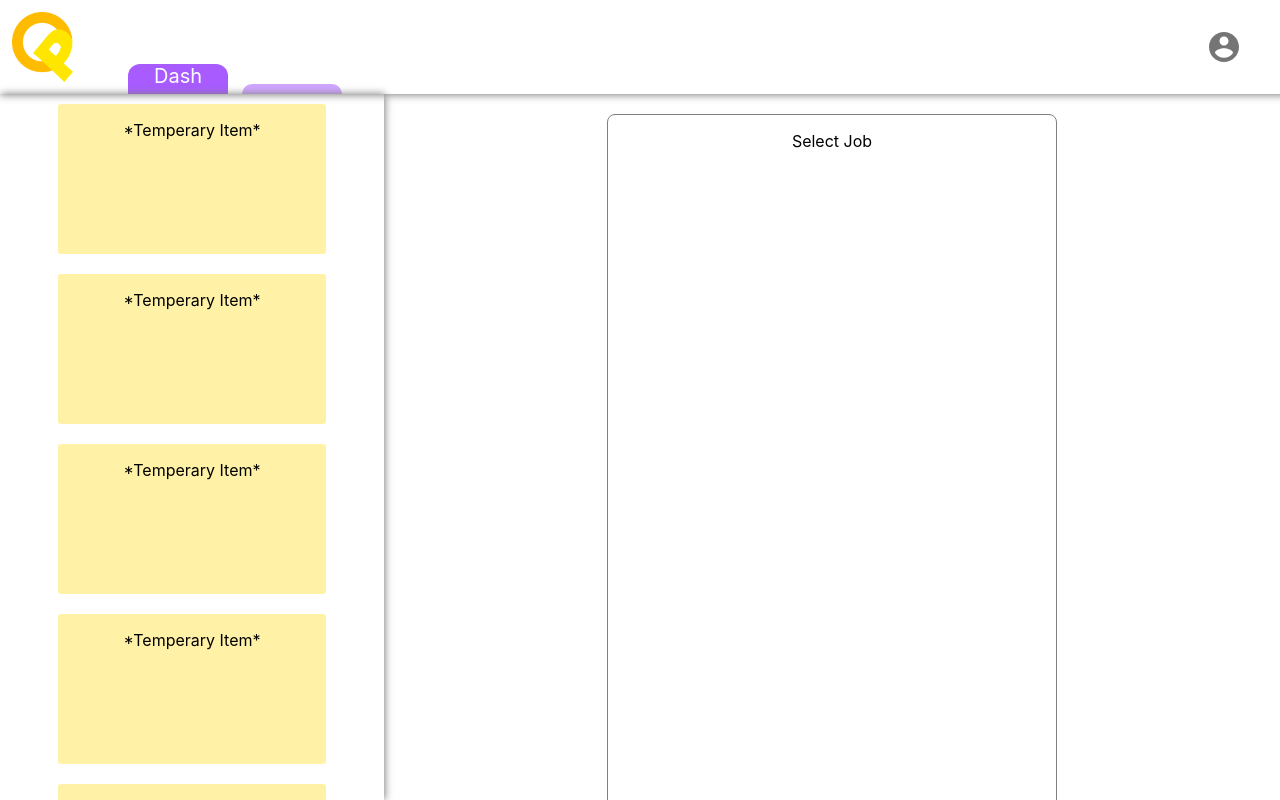
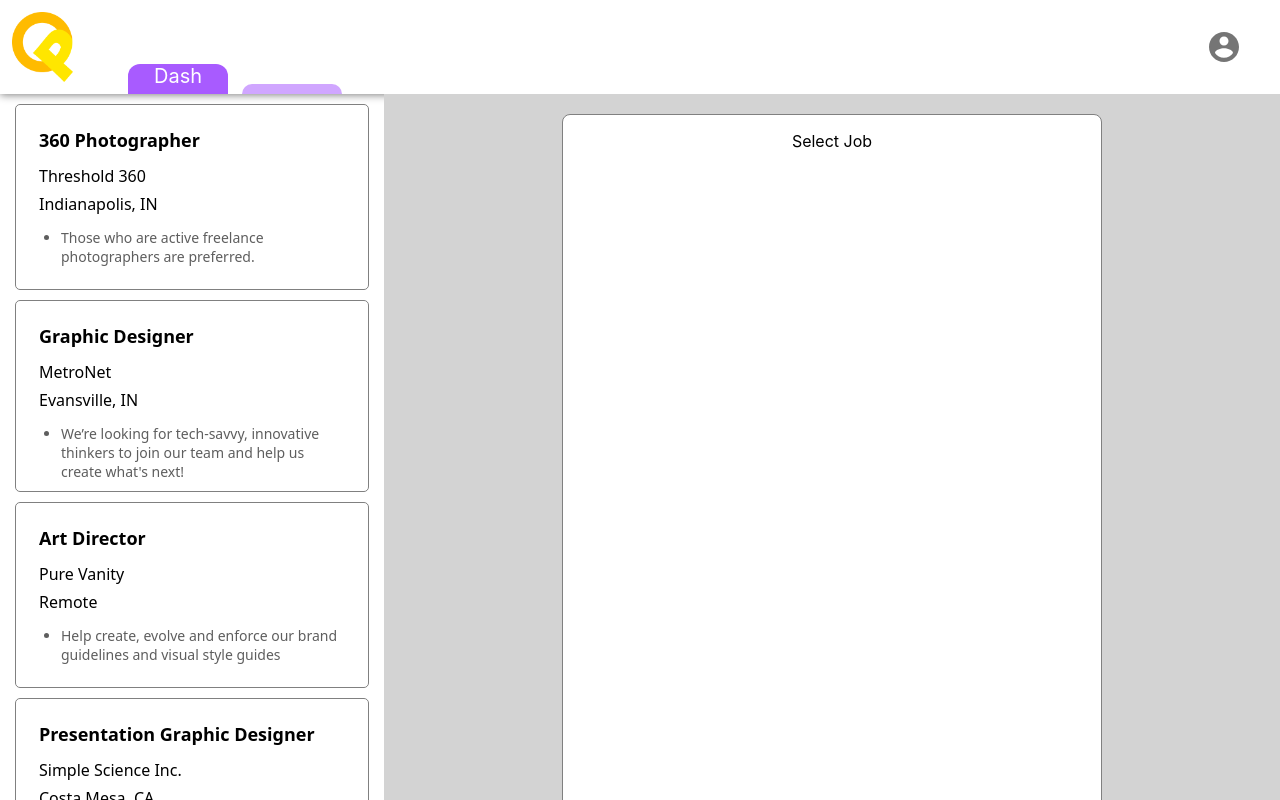
Before and after one commit to Arjunbhavsar/Job-Portal, a React (Create React App) app in the folder FrontEnd/quick-pick/: page / in a window 1280 px wide. Built offline with nearby package versions, Linux system fonts and the light colour scheme.

Commit message:
Add files via upload

```diff
--- a/FrontEnd/quick-pick/src/component/quickPick/Dashboard.css
+++ b/FrontEnd/quick-pick/src/component/quickPick/Dashboard.css
@@ -1,12 +1,19 @@
+.container {
+    display: flex;
+    height: calc(100% - 94px);
+}
+
 .left {
-    display: inline-block;
+    display: inline-flex;
     width: 30%;
     height: calc(100% - 94px);
-    position: absolute;
+    position: fixed;
     left: 0;
-    bottom: 0px;
+    bottom: 0;
     overflow-y: auto;
-    box-shadow: 1px 0px 8px gray;
+    /* box-shadow: 1px 0px 8px gray; */
+    flex-direction: column;
+    align-content: center;
 }
 
 .right {
@@ -17,24 +24,58 @@
     right: 0;
     bottom: 0px;
     overflow-y: auto;
+    background-color: #d3d3d3;
 }
 .content{
     border: grey 1px solid;
-    width: 50%;
+    width: 60%;
     position: relative;
     margin: 20px auto;
     height: 1000px;
     border-radius: 8px;
+    background-color: white;
 }
 
-.test {
+.leftItem {
+    align-self: center;
+    margin: 10px 15px 10px 15px;
+    height: fit-content;
+    max-height: 150px;
+    display: flex;
+    border-radius: 5px;
+    flex-direction: column;
+    align-items: flex-start;
+    text-align: left;
+    border: grey solid 1px;
+    font-family: 'Noto Sans','Helvetica Neue',Helvetica,Arial,sans-serif !important;
+    padding: 1.25rem;
+}
+
+.leftItem:hover {
+    background-color: #d6d6d6;
+    transition: background-color 0.5s linear 0s;
+    -webkit-transition: background-color 0.5s linear 0s;
+}
+
+.title, .description, .location, .company {
+    margin: 3px;
+    font-size: 18px;
+}
+
+.title {
+    font-weight: bold;
+    margin-bottom: 10px;
+
+}
+.location, .company {
+    font-size: 16px;
+}
+
+.description {
     margin-top: 10px;
-    margin-bottom: 10px;
-    width: 70%;
-    height: 150px;
-    display: inline-block;
-    background-color: rgb(255, 242, 166);
-    border-radius: 3px;
+    font-size: 14px;
+    color: #5e5e5e;
+    margin-left: -15px;
 }
 
 ::-webkit-scrollbar {
--- a/FrontEnd/quick-pick/src/component/quickPick/Dashboard.jsx
+++ b/FrontEnd/quick-pick/src/component/quickPick/Dashboard.jsx
@@ -5,6 +5,10 @@
 class Dashboard extends Component {
     constructor() {
         super();
+
+        this.state = {
+            jobID : 0
+        }
     }
 
     render(){
@@ -12,20 +16,19 @@
             <div class="contianer">
                 <div class="left">
                     <JobListItems />
-                    <JobListItems />
-                    <JobListItems />
-                    <JobListItems />
-                    <JobListItems />
-                    <JobListItems />
-                    <JobListItems />
-                    <JobListItems />
-                    <JobListItems />
-                    <JobListItems />
                 </div>
                 <div class="right">
                     <SelectedJob />
                 </div>
             </div>
+        )
+    }
+
+    changeJob(id){
+        this.setState(
+            ()=>{
+                return {jobID: id}
+            }
         )
     }
 }
@@ -37,7 +40,81 @@
     }
     render(){
         return(
-            <div class="test"><p>*Temperary Item*</p></div>
+            <div>
+                <div class="leftItem">
+                    <p class="title">360 Photographer</p>
+                    <p class="company">Threshold 360</p>
+                    <p class="location">Indianapolis, IN</p>
+                    {/* <p class="description">Those who are active freelance photographers are preferred.</p> */}
+                    <ul class="description">
+                        <li>Those who are active freelance photographers are preferred.</li>
+                    </ul>
+                </div>
+                <div class="leftItem">
+                    <p class="title">Graphic Designer</p>
+                    <p class="company">MetroNet</p>
+                    <p class="location">Evansville, IN</p>
+                    <ul class="description">
+                        <li>We’re looking for tech-savvy, innovative thinkers to join our team and help us create what's next!</li>
+                    </ul>
+                </div>
+                <div class="leftItem">
+                    <p class="title">Art Director</p>
+                    <p class="company">Pure Vanity</p>
+                    <p class="location">Remote</p>
+                    <ul class="description">
+                        <li>Help create, evolve and enforce our brand guidelines and visual style guides</li>
+                    </ul>
+                </div>
+                <div class="leftItem">
+                    <p class="title">Presentation Graphic Designer</p>
+                    <p class="company">Simple Science Inc.</p>
+                    <p class="location">Costa Mesa, CA</p>
+                    <ul class="description">
+                        <li>Simple Science is seeking an experienced presentation graphic designer to create corporate leadership presentation.</li>
+                    </ul>
+                </div>
+                <div class="leftItem">
+                    <p class="title">Graphic Designer</p>
+                    <p class="company">Media Components - Digital Marketing Agency</p>
+                    <p class="location">Huntingdon Valley, PA</p>
+                    <ul class="description">
+                        <li>Update and create web content for client’s website</li>
+                    </ul>
+                </div>
+                <div class="leftItem">
+                    <p class="title">Freelancer Web Developer/Designer</p>
+                    <p class="company">WSEC,LLC</p>
+                    <p class="location">Columbia, SC</p>
+                    <ul class="description">
+                        <li>We are in need of a well skilled and fairly experienced Web Developer.</li>
+                    </ul>
+                </div>
+                <div class="leftItem">
+                    <p class="title">Wordpress Web Developer</p>
+                    <p class="company">Brand3</p>
+                    <p class="location">Remote</p>
+                    <ul class="description">
+                        <li>Integrate new web products with existing web applications in order to improve the functionality or design of the organization’s website.</li>
+                    </ul>
+                </div>
+                <div class="leftItem">
+                    <p class="title">Web Designer/Content Creator</p>
+                    <p class="company">Phillip Anthony Signature Gallery</p>
+                    <p class="location">Saint Augustine, FL</p>
+                    <ul class="description">
+                        <li>Conduct simple keyword research and use SEO guidelines to increase web traffic.</li>
+                    </ul>
+                </div>
+                <div class="leftItem">
+                    <p class="title">Web Developer</p>
+                    <p class="company">Megaputer</p>
+                    <p class="location">Bloomington, IN</p>
+                    <ul class="description">
+                        <li>We are looking for an experienced web developer who manages website operations, bug fixes and site optimization.</li>
+                    </ul>
+                </div>
+            </div>
         )
     }
 }
```
